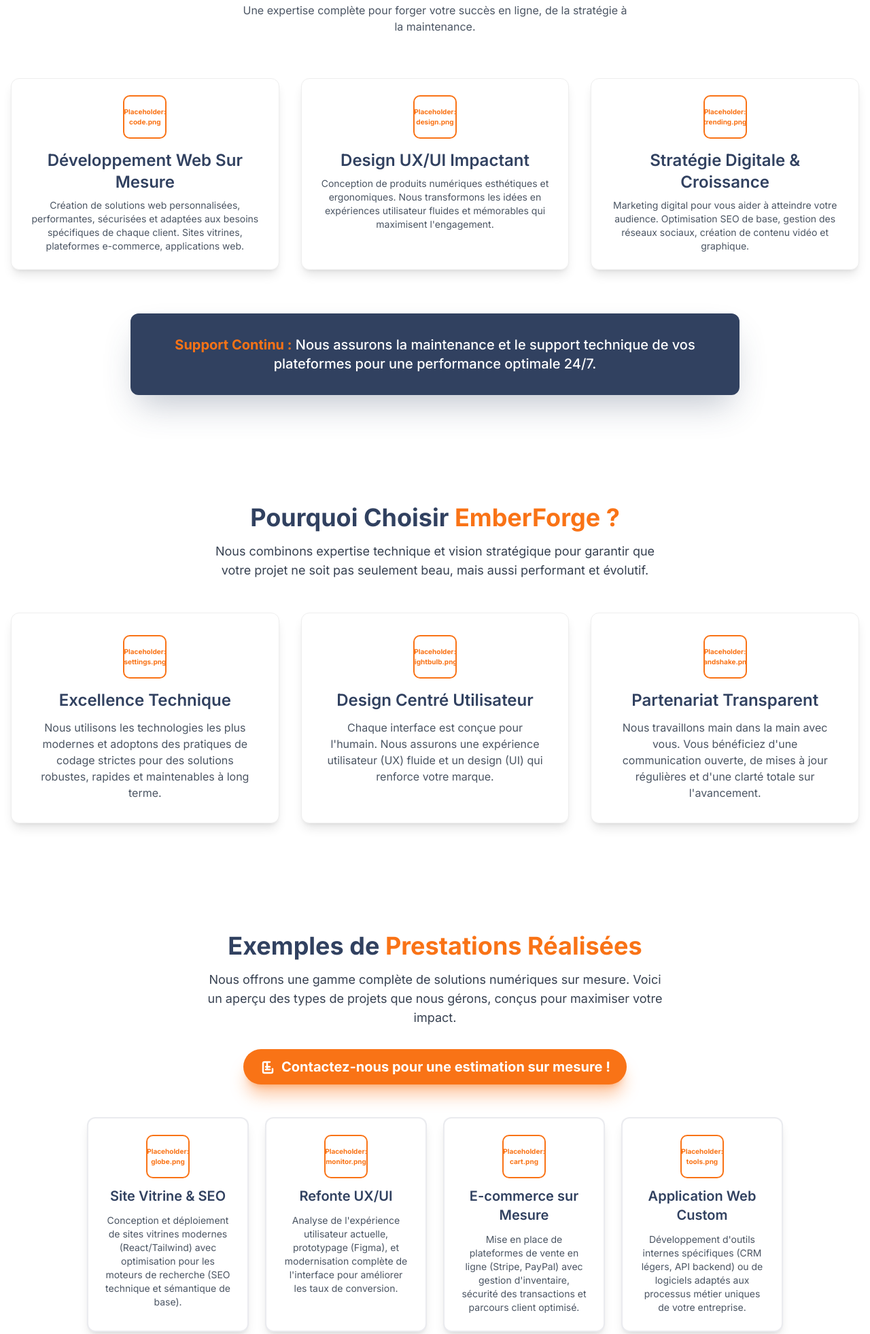
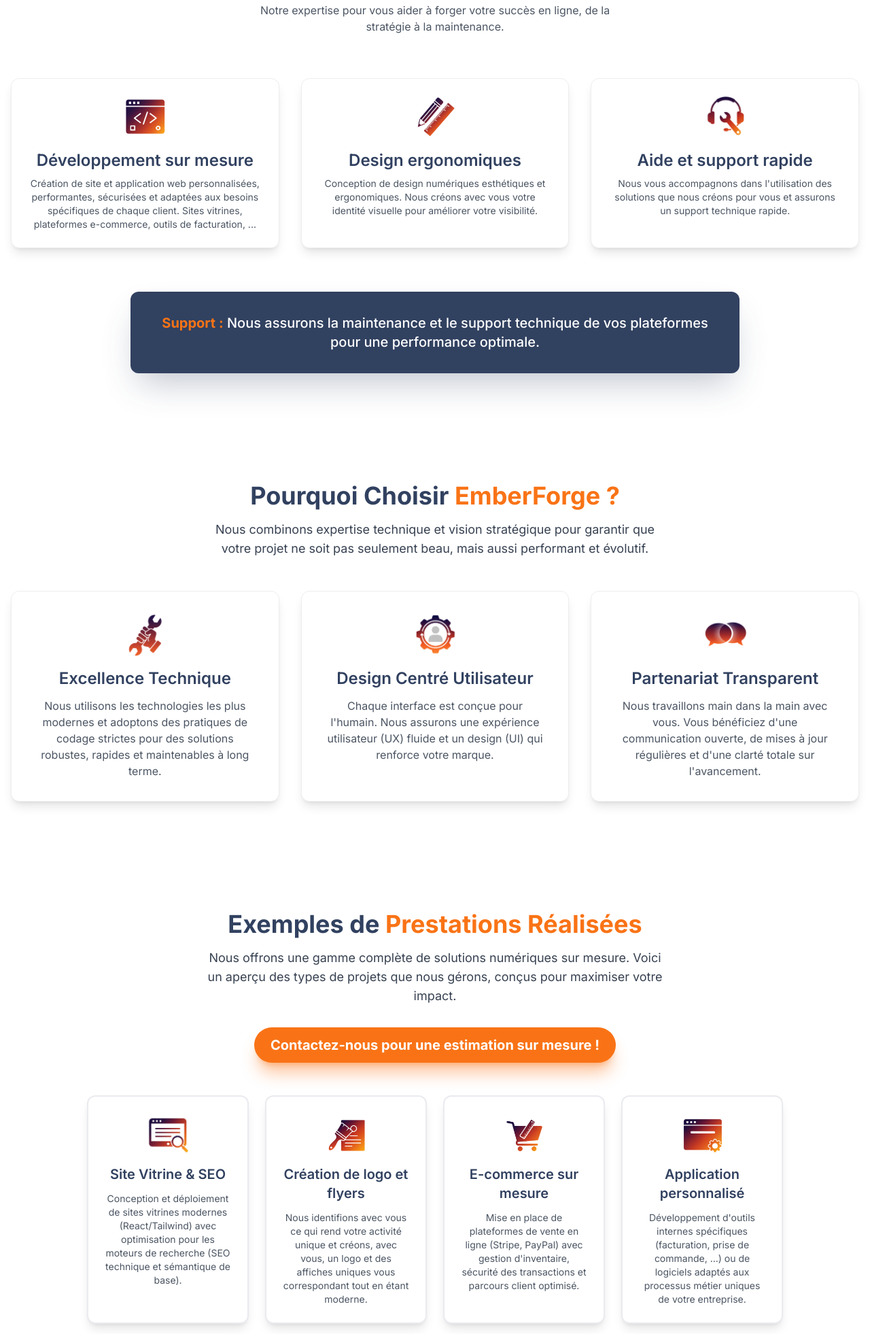
Before and after one commit to emberforge-cie/emberforge-cie.github.io, a plain HTML site: page index.html in a window 1280 px wide. Shown: the part 754-2716 px from the top of the page at 68% size. Drawn offline with nearby package versions, Linux system fonts and the light colour scheme.

Commit message:
update website for launch

```diff
--- a/index.html
+++ b/index.html
@@ -212,7 +212,7 @@
         // --- SYSTÈME DE PARTICULES HERO (RÉSEAU DE CONNEXION) ---
         let mouse = { x: null, y: null, radius: 100 };
         let heroParticles = [];
-        const heroParticleCount = 150;
+        const heroParticleCount = 50;
         const heroMaxDistance = 150;
         const linkColor = 'rgba(249, 115, 22, 0.6)';
 
@@ -308,6 +308,7 @@
             requestAnimationFrame(() => animateHeroParticles(canvas, ctx));
         }
 
+        /*
         // --- PARTICULES POUR LA BARRE DE NAVIGATION (Cinders/Embers) ---
         let navParticles = [];
         const navParticleCount = 80; // AUGMENTÉ pour plus de particules
@@ -386,7 +387,7 @@
 
             window.addEventListener('resize', resizeNavCanvas);
         }
-
+*/
         // --- LOGIQUE DE LA MODALE ADMIN ---
         const ADMIN_PASSWORD = "emberforge1234";
 
@@ -571,11 +572,11 @@
                         Transformer l'Idée en <span class="bg-clip-text text-transparent bg-gradient-to-r from-secondary to-orange-500">Réalité Numérique</span>.
                     </h1>
                     <p class="text-xl text-gray-700 mb-10 max-w-2xl mx-auto">
-                        EmberForge Digital Solutions : Conception, développement et marketing pour des produits numériques performants, esthétiques et adaptés.
+                        EmberForge est LE partenaire pour donner vie à vos idées et vous aider à améliorer votre quotidien avec des outils informatiques simples à utiliser.
                     </p>
 
                     <a href="contact.html" class="btn-gradient inline-block px-10 py-4 text-lg font-bold text-white rounded-xl shadow-xl uppercase tracking-wider">
-                        Démarrez Votre Transformation
+                        Commencez votre transformation !
                     </a>
                 </div>
             </div>
@@ -586,7 +587,7 @@
             <div class="container mx-auto px-4">
                 <h2 class="text-4xl font-bold text-center mb-4 text-primary">Nos Piliers <span class="text-secondary">Numériques</span></h2>
                 <p class="text-center text-gray-600 mb-16 max-w-xl mx-auto">
-                    Une expertise complète pour forger votre succès en ligne, de la stratégie à la maintenance.
+                    Notre expertise pour vous aider à forger votre succès en ligne, de la stratégie à la maintenance.
                 </p>
 
                 <div class="grid grid-cols-1 md:grid-cols-3 gap-8">
@@ -601,9 +602,9 @@
                                 alt="Icone de Code"
                             />
                         </div>
-                        <h3 class="text-2xl font-semibold mb-2 text-primary">Développement Web Sur Mesure</h3>
+                        <h3 class="text-2xl font-semibold mb-2 text-primary">Développement sur mesure</h3>
                         <p class="text-gray-600 text-sm">
-                            Création de solutions web personnalisées, performantes, sécurisées et adaptées aux besoins spécifiques de chaque client. Sites vitrines, plateformes e-commerce, applications web.
+                            Création de site et application web personnalisées, performantes, sécurisées et adaptées aux besoins spécifiques de chaque client. Sites vitrines, plateformes e-commerce, outils de facturation, ...
                         </p>
                     </div>
 
@@ -617,9 +618,9 @@
                                 alt="Icone de Design"
                             />
                         </div>
-                        <h3 class="text-2xl font-semibold mb-2 text-primary">Design UX/UI Impactant</h3>
+                        <h3 class="text-2xl font-semibold mb-2 text-primary">Design ergonomiques</h3>
                         <p class="text-gray-600 text-sm">
-                            Conception de produits numériques esthétiques et ergonomiques. Nous transformons les idées en expériences utilisateur fluides et mémorables qui maximisent l'engagement.
+                            Conception de design numériques esthétiques et ergonomiques. Nous créons avec vous votre identité visuelle pour améliorer votre visibilité.
                         </p>
                     </div>
 
@@ -627,15 +628,15 @@
                     <div class="card-light p-6 rounded-xl text-center shadow-lg">
                         <div class="text-secondary mb-4 flex justify-center items-center">
                             <img
-                                src="img/trending.png"
+                                src="img/support.png"
                                 onerror="fallbackToPlaceholder(this, 'trending.png')"
                                 class="icon-lg"
                                 alt="Icone de Croissance"
                             />
                         </div>
-                        <h3 class="text-2xl font-semibold mb-2 text-primary">Stratégie Digitale & Croissance</h3>
+                        <h3 class="text-2xl font-semibold mb-2 text-primary">Aide et support rapide</h3>
                         <p class="text-gray-600 text-sm">
-                            Marketing digital pour vous aider à atteindre votre audience. Optimisation SEO de base, gestion des réseaux sociaux, création de contenu vidéo et graphique.
+                            Nous vous accompagnons dans l'utilisation des solutions que nous créons pour vous et assurons un support technique rapide.
                         </p>
                     </div>
                 </div>
@@ -643,7 +644,7 @@
                 <!-- Section Maintenance/Support -->
                 <div class="mt-16 text-center max-w-4xl mx-auto p-8 rounded-xl bg-primary text-white shadow-2xl shadow-primary/30 transform transition duration-500 hover:scale-[1.01] hover:shadow-secondary/30">
                     <p class="text-xl font-medium">
-                        <strong class="text-secondary">Support Continu :</strong> Nous assurons la maintenance et le support technique de vos plateformes pour une performance optimale 24/7.
+                        <strong class="text-secondary">Support :</strong> Nous assurons la maintenance et le support technique de vos plateformes pour une performance optimale.
                     </p>
                 </div>
             </div>
@@ -720,8 +721,7 @@
                 <!-- BANNIÈRE DEVIS GRATUIT -->
                 <div class="text-center mb-12">
                     <span class="inline-flex items-center px-6 py-3 rounded-full text-xl font-bold bg-secondary text-white shadow-xl shadow-secondary/40 transition duration-300 transform hover:scale-[1.03]">
-                        <svg class="w-6 h-6 mr-2" fill="none" stroke="currentColor" stroke-width="2.5" viewBox="0 0 24 24" xmlns="http://www.w3.org/2000/svg"><path stroke-linecap="round" stroke-linejoin="round" d="M9 12h6m-6 4h6m-4-2V7a2 2 0 00-2-2H7a2 2 0 00-2 2v12a2 2 0 002 2h10a2 2 0 002-2v-4M9 5h6"/></svg>
-                        Contactez-nous pour une estimation sur mesure !
+                        <a href="contact.html"> Contactez-nous pour une estimation sur mesure ! </a>
                     </span>
                 </div>
 
@@ -753,9 +753,9 @@
                                 alt="Icone de Moniteur"
                             />
                         </div>
-                        <h3 class="text-xl font-semibold mb-3 text-primary">Refonte UX/UI</h3>
+                        <h3 class="text-xl font-semibold mb-3 text-primary">Création de logo et flyers</h3>
                         <p class="text-gray-600 text-sm">
-                            Analyse de l'expérience utilisateur actuelle, prototypage (Figma), et modernisation complète de l'interface pour améliorer les taux de conversion.
+                            Nous identifions avec vous ce qui rend votre activité unique et créons, avec vous, un logo et des affiches uniques vous correspondant tout en étant moderne.
                         </p>
                     </div>
 
@@ -769,7 +769,7 @@
                                 alt="Icone de Panier"
                             />
                         </div>
-                        <h3 class="text-xl font-semibold mb-3 text-primary">E-commerce sur Mesure</h3>
+                        <h3 class="text-xl font-semibold mb-3 text-primary">E-commerce sur mesure</h3>
                         <p class="text-gray-600 text-sm">
                             Mise en place de plateformes de vente en ligne (Stripe, PayPal) avec gestion d'inventaire, sécurité des transactions et parcours client optimisé.
                         </p>
@@ -785,9 +785,9 @@
                                 alt="Icone d'Outils"
                             />
                         </div>
-                        <h3 class="text-xl font-semibold mb-3 text-primary">Application Web Custom</h3>
+                        <h3 class="text-xl font-semibold mb-3 text-primary">Application personnalisé</h3>
                         <p class="text-gray-600 text-sm">
-                            Développement d'outils internes spécifiques (CRM légers, API backend) ou de logiciels adaptés aux processus métier uniques de votre entreprise.
+                            Développement d'outils internes spécifiques (facturation, prise de commande, ...) ou de logiciels adaptés aux processus métier uniques de votre entreprise.
                         </p>
                     </div>
                 </div>
@@ -810,7 +810,7 @@
                         Contacter l'Équipe
                     </a>
                     <p class="text-sm text-gray-500 mt-4">
-                        <span class="font-semibold">Tel :</span> +221 76 615 79 31
+                        <span class="font-semibold">Tel :</span> +33 7 65 87 83 87
                     </p>
                 </div>
             </div>
```
Also changed, not shown: img/1.png (added), img/12.png (added), img/13.png (added), img/14.png (added), img/cart.png (added), img/code.png (added), img/design.png (added), img/favicon.png, img/globe.png (added), img/handshake.png (added), img/idea.png (added), img/lightbulb.png (added), img/logo.png, img/monitor.png (added), 3 more files.
